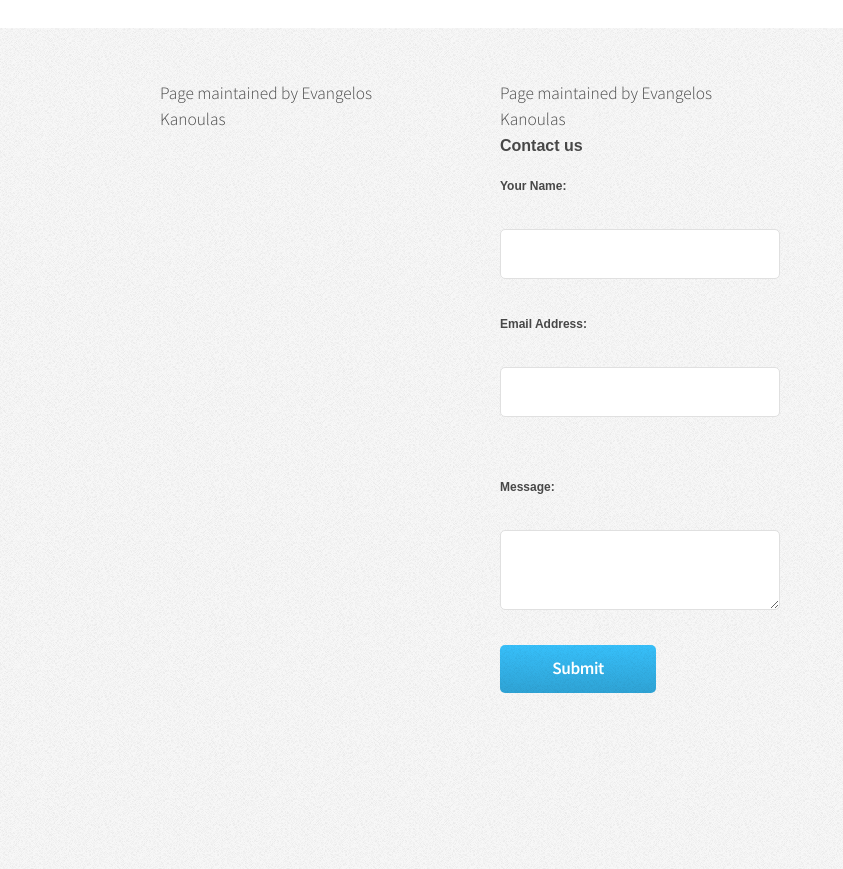
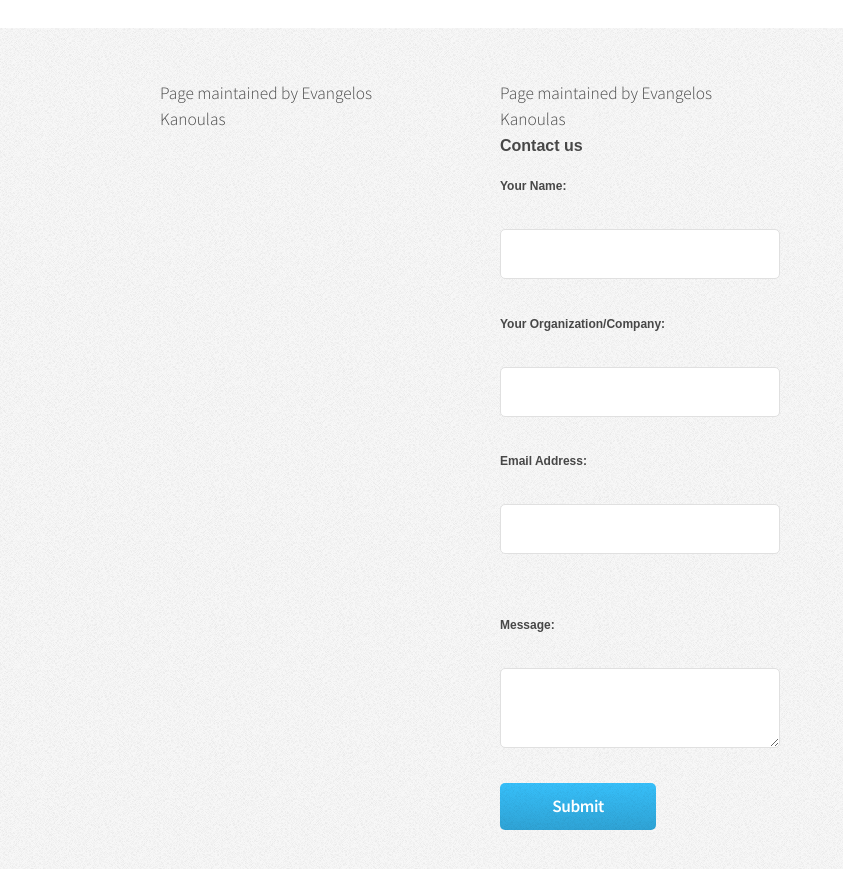
Before and after one commit to ekanou/RealEval, a Jekyll site: the page built from index.html, in a window 1280 px wide and 900 px high, scrolled down 1162 px. Shown: the top 869 px of the window, without its empty margins (0-843 px from the left). Built offline with Jekyll 4.4.1, drawn with Linux system fonts in a browser that asks for light colours; the list of posts is cut into pages by our own code; before the commit the page ends 1924 px from its top, so only the background shows below that.

Commit message:
Update contact-form.html

```diff
--- a/_includes/contact-form.html
+++ b/_includes/contact-form.html
@@ -1,4 +1,3 @@
-<!DOCTYPE HTML PUBLIC "-//W3C//DTD HTML 4.01 Transitional//EN" "http://www.w3.org/TR/html4/loose.dtd">
 <html>
 <head>
 	<title>Contact us</title>
@@ -15,7 +14,6 @@ label,a
 	font-family : Arial, Helvetica, sans-serif;
 	font-size : 12px;
 }
-
 </style>
 <!-- a helper script for vaidating the form-->
 <script language="JavaScript" src="scripts/gen_validatorv31.js" type="text/javascript"></script>
@@ -28,6 +26,10 @@ label,a
 <p>
 <label for='name'>Your Name:</label> <br>
 <input type="text" name="name">
+</p>
+<p>
+<label for='name'>Your Organization/Company:</label> <br>
+<input type="text" name="org">
 </p>
 <p>
 <label for='email'>Email Address:</label> <br>
@@ -46,6 +48,7 @@ label,a
 // for details
 var frmvalidator  = new Validator("contactform");
 frmvalidator.addValidation("name","req","Please provide your name");
+frmvalidator.addValidation("org","req","Please provide your organization/company");
 frmvalidator.addValidation("email","req","Please provide your email");
 frmvalidator.addValidation("email","email","Please enter a valid email address");
 </script>
```
